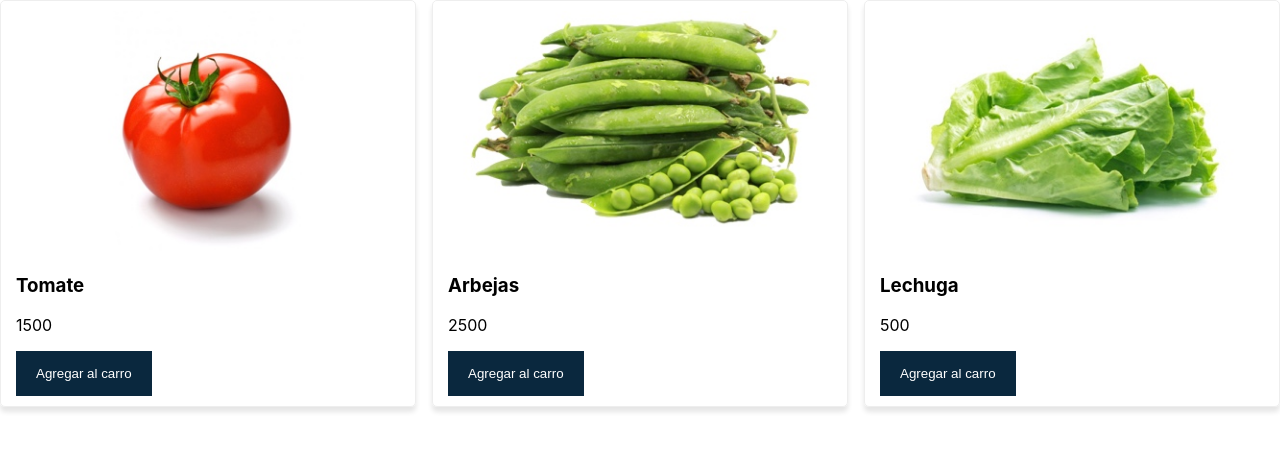
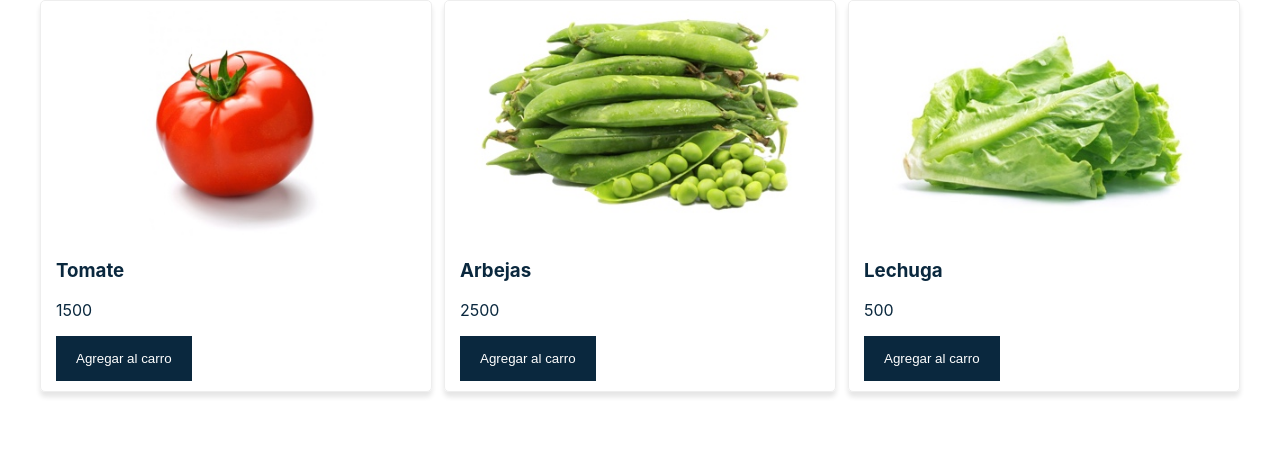
Before and after one commit to crosscay/carro-de-compras, a React (Create React App) app: page / in a window 1280 px wide. Shown: the top 450 px of the page. Built offline with nearby package versions, Linux system fonts and the light colour scheme.

Commit message:
componentes de layout

```diff
--- a/src/App.js
+++ b/src/App.js
@@ -1,6 +1,7 @@
 import { Component } from 'react';
 import './App.css';
 import Productos from "./components/Productos";
+import Layout from "./components/Layout";
 
 class App extends Component {
   state = {
@@ -14,10 +15,13 @@
   render() {
     return (
       <div>
-        <Productos
-          agregarAlCarro={() => console.log("No hace nada")}
-          productos={this.state.productos}
-        />
+        <Layout>
+          <Productos
+            agregarAlCarro={() => console.log("No hace nada")}
+            productos={this.state.productos}
+          />
+        </Layout>
+
         {/* <p>Hola mundo</p> */}
       </div>
     )
--- a/src/components/Button.js
+++ b/src/components/Button.js
@@ -13,7 +13,6 @@
 
 class Button extends Component {
     render() {
-        //const { producto, agregarAlCarro } = this.props;
         return (
             <button
                 style={styles.button} {...this.props}
--- /dev/null
+++ b/src/components/Layout.js
@@ -0,0 +1,30 @@
+import { Component } from 'react';
+
+const styles = {
+    layout: {
+        backgroundColor: '#fff',
+        color: '#0A283E',
+        alignItems: 'center',
+        display: 'flex',
+        flexDirection: 'column'
+    },
+    container: {
+        width: '1200px'
+    }
+}
+
+class Layout extends Component {
+
+    render() {
+        return (
+                <div style={styles.layout}>
+                    <div style={styles.container}>
+                        {this.props.children}
+                    </div>
+                </div>
+            )
+    }
+
+}
+
+export default Layout;
```
